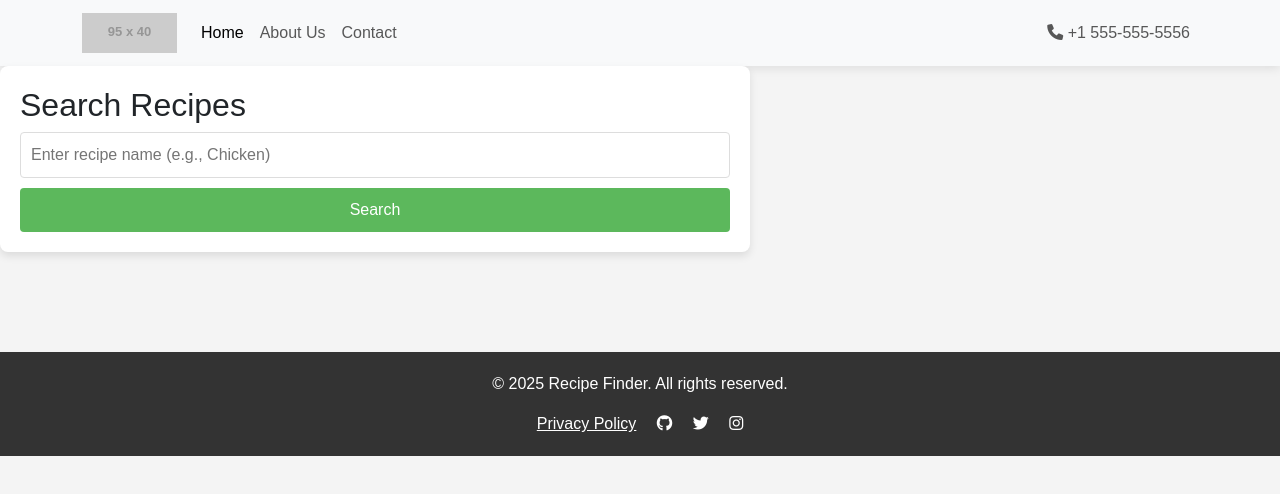
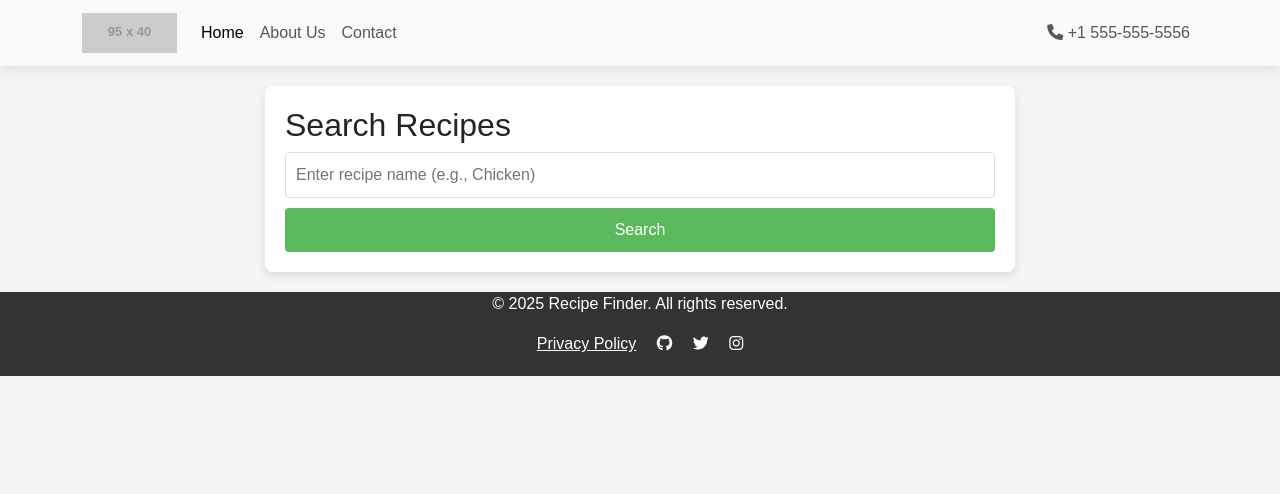
Before and after one commit to workspacereddy/recipe, a website: page index.html in a window 1280 px wide. Drawn offline with nearby package versions, Linux system fonts and the light colour scheme; placeholder pictures from the web are drawn by us.

Commit message:
Update index.html

```diff
--- a/index.html
+++ b/index.html
@@ -30,8 +30,7 @@
         .search-container {
             flex: 1; /* Allow the content section to grow and push the footer down */
             max-width: 750px;
-/*             margin: 20px; */
-            margin-bottom: 100px;
+            margin: 20px auto;
             padding: 20px;
             background: white;
             border-radius: 8px;
@@ -84,7 +83,7 @@
             box-shadow: 0 2px 4px rgba(0, 0, 0, 0.1);
         }
         .accordion-button {
-            background-color: #f9f9f9;
+            background-color: #000000;
             color: #333;
         }
         .accordion-button:not(.collapsed) {
@@ -103,7 +102,7 @@
         footer {
             background: #333;
             color: white;
-            padding: 20px;
+            padding-bottom: 20px;
             text-align: center;
             width: 100%;
         }
```
